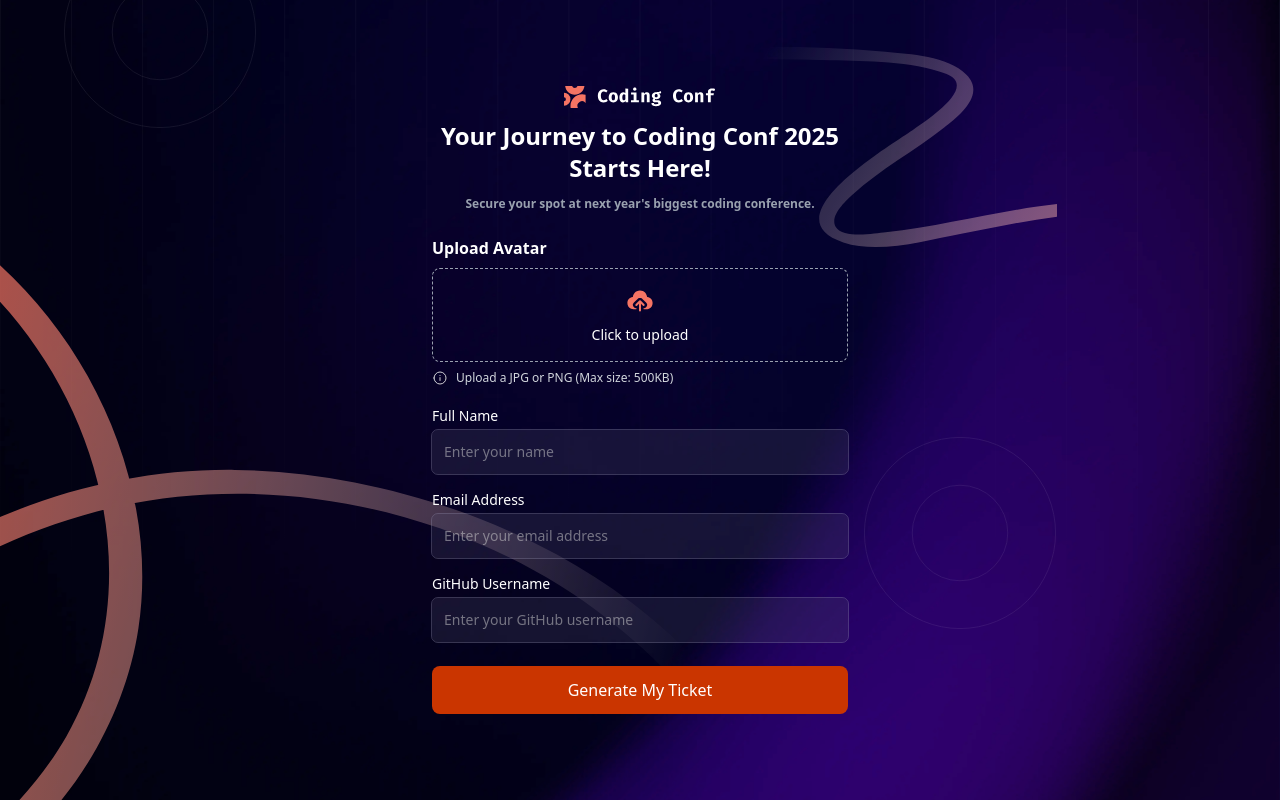
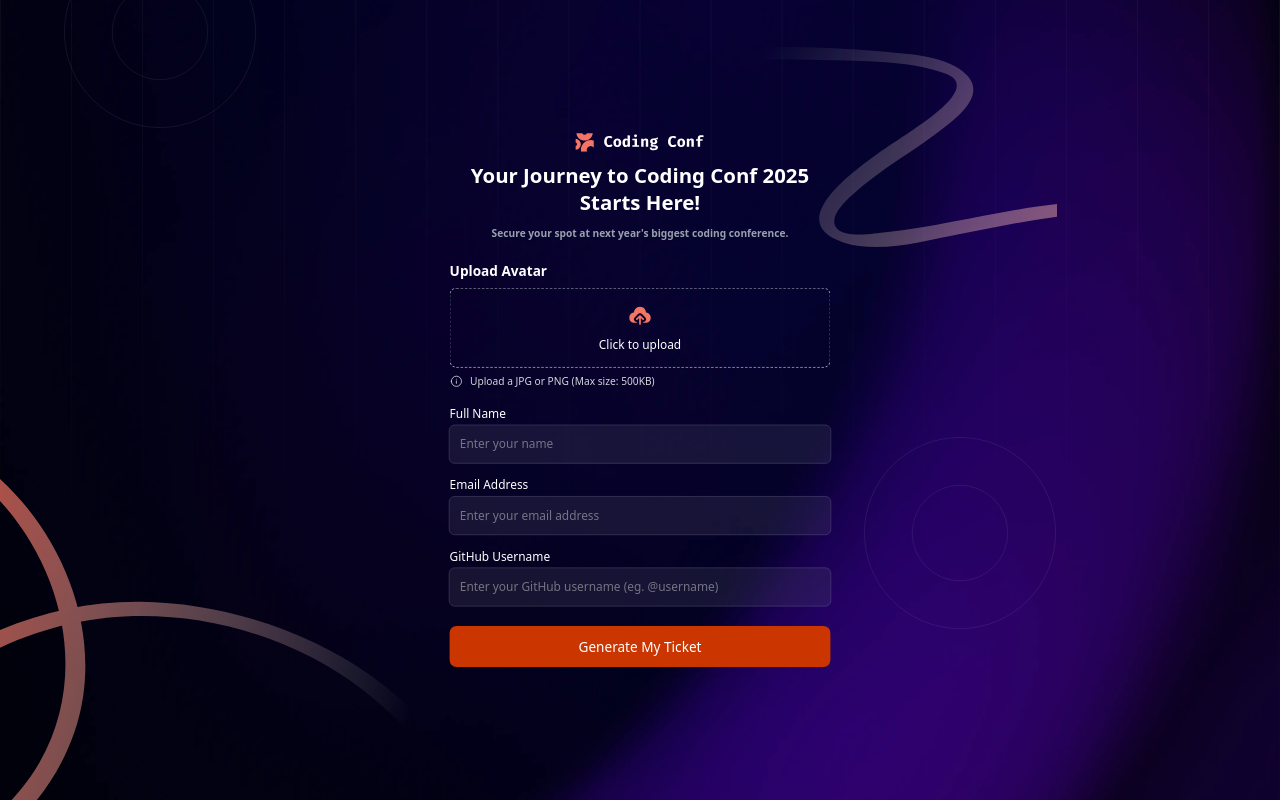
Before and after one commit to Manish12-verma/Wasserstoff-Task2, a React (Vite) app: page / in a window 1280 px wide. Built offline with nearby package versions, Linux system fonts and the light colour scheme.

Commit message:
fixed ui and functionality

```diff
--- a/src/pages/Register.jsx
+++ b/src/pages/Register.jsx
@@ -2,9 +2,7 @@ import React, { useRef, useState } from "react";
 import { assets } from "../assets/images/assets";
 import TicketGenerated from "./TicketGenerated";
 
-
 const Register = () => {
-
 
   const [photo, setPhoto] = useState(null);
   const [fullName, setFullName] = useState('');
@@ -57,7 +55,7 @@ const Register = () => {
     if (!email.trim()) newErrors.email = 'Enter your email.';
     else if (!isValidEmail(email)) newErrors.email = 'Enter a valid email address.';
     if (!github.trim()) newErrors.github = 'Enter your GitHub.';
-    else if (!isValidGitHubUsername(github)) newErrors.github = 'Enter a valid GitHub username.';
+    else if (!isValidGitHubUsername(github)) newErrors.github = 'Enter a valid GitHub username (eg. @username)';
     setErrors(newErrors);
     return Object.keys(newErrors).length === 0;
   };
@@ -83,12 +81,12 @@ const Register = () => {
       {/* Decorative Images */}
       <img src={assets.patternLines} alt="Pattern" className="absolute top-0 left-0 w-full h-full object-cover opacity-30 z-0" />
       <img src={assets.patternSquigglyLineTop} alt="Pattern" className="absolute top-10 right-0 transform -translate-x-1/2 opacity-90 z-0" />
-      <img src={assets.patternSquigglyLineBottom} alt="Pattern" className="absolute w-200 bottom-0 left-0 opacity-70 z-0" />
+      <img src={assets.patternSquigglyLineBottom} alt="Pattern" className="absolute w-120 bottom-0 left-0 opacity-70 z-0 " />
       <img src={assets.patternCircle} alt="Circle" className="absolute -top-16 left-16 w-48 opacity-80 z-0" />
       <img src={assets.patternCircle} alt="Circle" className="absolute top-4/6 right-16 transform -translate-y-1/2 w-48 opacity-80 z-0 mr-40" />
 
       {!submitted ? (
-      <div className="z-10 w-full max-w-md bg-opacity-100 rounded-xl p-4 text-white mt-0">
+      <div className="z-10 w-full max-w-md bg-opacity-100 rounded-xl text-white  scale-85 ">
         <div className="text-center mb-6">
           <img src={assets.logo} alt="logo" className="mx-auto w-38 mb-3" />
           <h1 className="text-2xl font-bold">Your Journey to Coding Conf 2025 Starts Here!</h1>
@@ -171,7 +169,7 @@ const Register = () => {
               value={github}
               onChange={(e) => setGitHub(e.target.value)}
               className="text-neutral-300 text-sm rounded-md p-3 bg-[rgba(75,72,106,0.25)] outline outline-[rgba(135,132,164,0.4)] w-full"
-              placeholder="Enter your GitHub username"
+              placeholder="Enter your GitHub username (eg. @username)"
             />
             {errors.github && <p className="text-red-400 text-xs mt-1">{errors.github}</p>}
           </div>
--- a/src/pages/TicketGenerated.jsx
+++ b/src/pages/TicketGenerated.jsx
@@ -6,9 +6,7 @@ const TicketGenerated = ({ photo, fullName, email, github }) => {
 
   return (
     <div
-      className="relative min-h-screen w-full bg-cover bg-no-repeat text-white flex flex-col items-center justify-center px-4 py-6"
-
-    >
+      className="relative min-h-screen w-full bg-cover bg-no-repeat text-white flex flex-col items-center justify-center px-4 py-6">
 
       {/* Ticket Content */}
       <div className="relative z-10 w-full max-w-4xl px-4">
```
